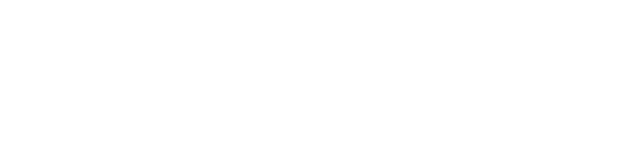
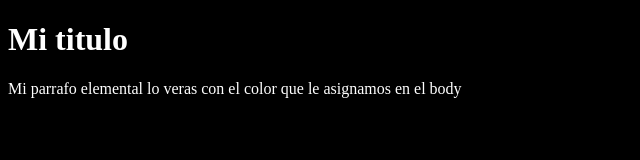
Before and after one commit to davidmriverog/curso-css, a website: page eje_css_001/index.html in a window 1280 px wide. Shown: the whole page, without its empty margins (0-640 px from the left). Drawn offline with Linux system fonts and the light colour scheme; files that its build step writes are made by us from their sources.

Commit message:
ejercicio nro.1, introduccion a css

```diff
--- a/eje_css_001/index.html
+++ b/eje_css_001/index.html
@@ -6,6 +6,9 @@
   <link rel="stylesheet" type="text/css" href="dist/css/theme.min.css">
 </head>
 <body>
-
+  <h1>Mi titulo</h1>
+  <p>
+    Mi parrafo elemental lo veras con el color que le asignamos en el body
+  </p>
 </body>
 </html>
--- a/eje_css_001/src/css/styles.css
+++ b/eje_css_001/src/css/styles.css
@@ -0,0 +1,6 @@
+/* Ejemplo basico de como hacer un css basico */
+
+body {
+  background: #000000;
+  color: #fff;
+}
```
